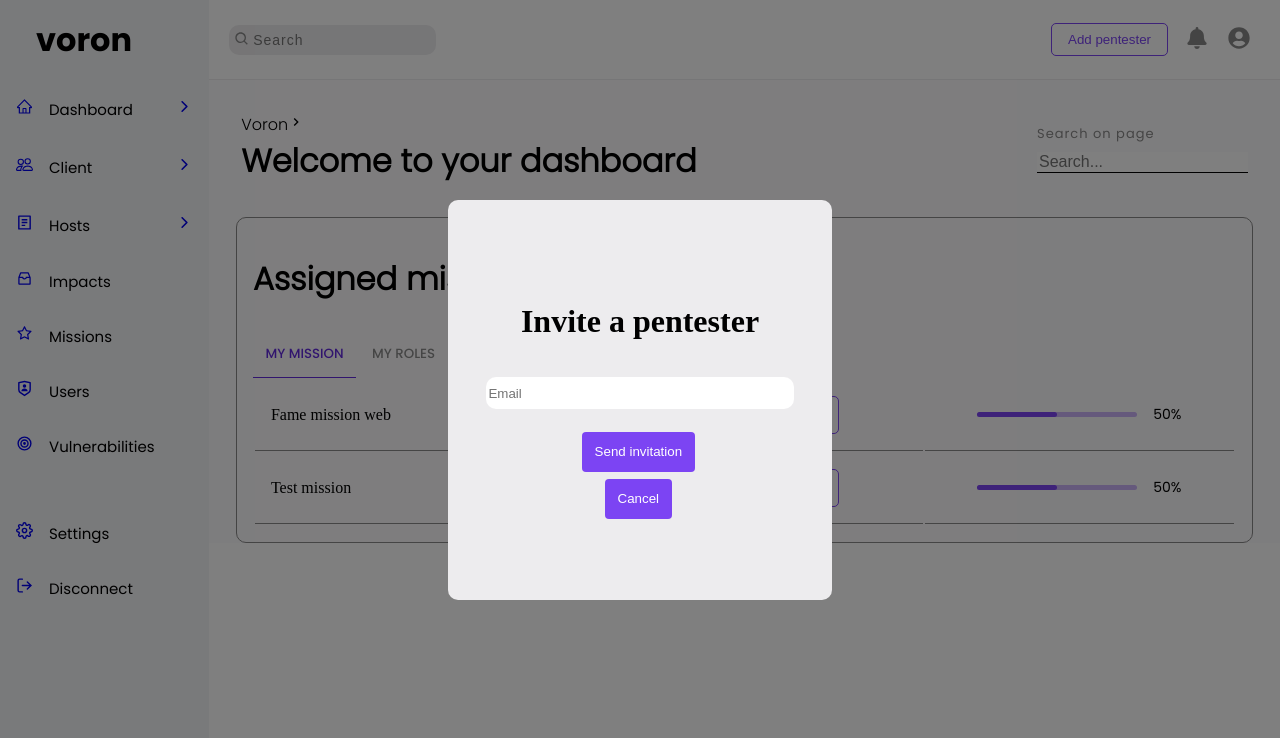
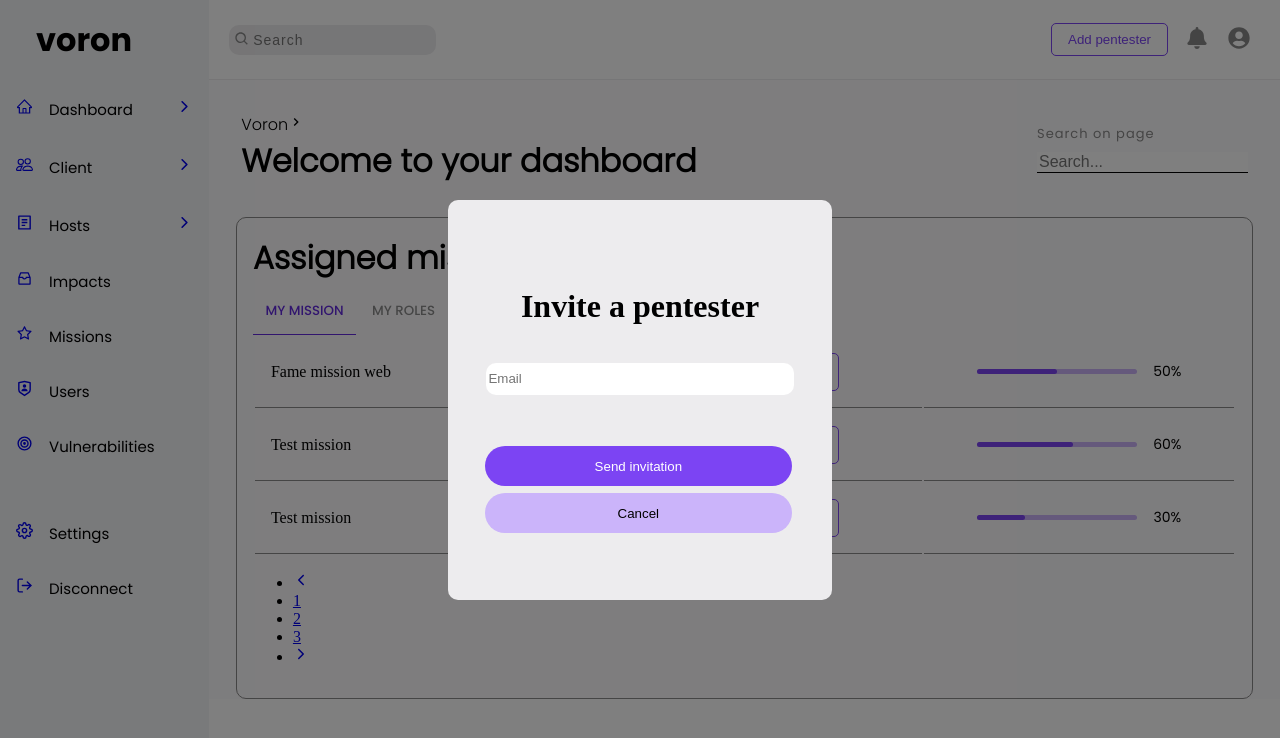
Before and after one commit to vrn-sh/erp, a React (Vite) app in the folder web/: page /dashboard in a window 1280 px wide. Both pictures are taken after a click on the button "Add pentester". Shown: the top 738 px of the page. Built offline with nearby package versions, Linux system fonts and the light colour scheme.

Commit message:
adding pagination

```diff
--- a/web/src/component/SideBar/SideBar.scss
+++ b/web/src/component/SideBar/SideBar.scss
@@ -52,6 +52,11 @@
     padding: 0.5rem 1rem;
     border-radius: 5px;
     margin: 0 0.5rem;
+}
+
+.borderBtn:hover {
+    background-color: var(--hover-effect);
+    transition: .5s ease-in-out;
 }
 
 .input::placeholder {
@@ -177,6 +182,22 @@
     margin: 1rem;
 }
 
-.sendBtn {
+.error {
+    width: 80%;
+    font-family: "Poppins-Regular";
+    text-align: left;
+    font-size: 13px;
+    color: red;
+}
+
+.sendBtn, .cancelBtn {
     min-width: 10px;
+    width: 80%;
+    border-radius: 20px;
+    transition: .3s ease-in-out;
 }
+
+.cancelBtn {
+    color: var(--black);
+    background-color: var(--gradient-primary-btn);
+}
--- a/web/src/component/SideBar/TopBar.tsx
+++ b/web/src/component/SideBar/TopBar.tsx
@@ -5,9 +5,28 @@ import * as FaIcons from 'react-icons/fa';
 
 export default function TopBar() {
     const [popup, setPopup] = useState(false);
+    const [email, setEmail] = useState('');
+    const [errorEmail, setErrorEmail] = useState('');
+
+    const checkEmail = (e: React.ChangeEvent<HTMLInputElement>) => {
+        setEmail(e.target.value);
+
+        if (!/^\S+@\S+\.\S+$/.test(email)) {
+            setErrorEmail('Please enter valid email address.');
+        } else if (/^\S+@\S+\.\S+$/.test(email)) {
+            setErrorEmail('');
+        }
+    };
 
     const popupClick = () => {
         setPopup(!popup);
+    };
+
+    const sendInvitation = () => {
+        if (email !== '' && errorEmail === '') {
+            // send API here
+            popupClick();
+        }
     };
 
     return (
@@ -44,16 +63,22 @@ export default function TopBar() {
                     <div className="popup-overlay">
                         <h1>Invite a pentester</h1>
                         <input
-                            type="text"
+                            type="email"
                             placeholder="Email"
                             className="popup-input"
+                            onChange={checkEmail}
                         />
-                        <button type="button" className="sendBtn">
+                        <p className="error">{errorEmail}</p>
+                        <button
+                            type="button"
+                            className="sendBtn"
+                            onClick={sendInvitation}
+                        >
                             Send invitation
                         </button>
                         <button
                             type="button"
-                            className="sendBtn"
+                            className="cancelBtn"
                             onClick={popupClick}
                         >
                             Cancel
--- a/web/src/pages/Dashboard/Dashboard.scss
+++ b/web/src/pages/Dashboard/Dashboard.scss
@@ -78,6 +78,7 @@
 }
 
 .dashboard-table h1 {
+    @extend .non-margin-padding;
     font-family: "Poppins-Light";
 }
 
@@ -111,10 +112,12 @@
 
 table {
     width: 100%;
+    max-height: 100px;
+    overflow: auto;
 }
 
 td {
-    border-bottom:1px solid var(--gray-btn);
+    border-bottom: 1px solid var(--gray-btn);
     padding: 1rem;
 }
 
--- a/web/src/pages/Dashboard/DashboardMission.tsx
+++ b/web/src/pages/Dashboard/DashboardMission.tsx
@@ -1,5 +1,6 @@
 import React, { useState } from 'react';
 import './Dashboard.scss';
+import * as IoIcons from 'react-icons/io';
 import { IDashboardMission } from './DashboardMission.type';
 
 type Props = {
@@ -9,10 +10,38 @@ type Props = {
 function DashboardMission(props: Props) {
     const { list } = props;
     const [active, setActive] = useState('1');
-    const [finish] = useState(50);
+
+    // Pagination
+    const [currentPage, setCurrentPage] = useState(1);
+    const recordsPerPage = 3;
+    const lastIndex = currentPage * recordsPerPage;
+    const firstIndex = lastIndex - recordsPerPage;
+    const records = list.slice(firstIndex, lastIndex);
+    const npage = Math.ceil(list.length / recordsPerPage);
+    const nums = [...Array(npage + 1).keys()].slice(1);
+
+    const nextPage = () => {
+        if (currentPage !== npage) {
+            setCurrentPage(currentPage + 1);
+        }
+    };
+
+    const prePage = () => {
+        if (currentPage > 1) {
+            setCurrentPage(currentPage - 1);
+        }
+    };
+
+    const changePage = (n: number) => {
+        setCurrentPage(n);
+    };
 
     const handleClick = (event: any) => {
         setActive(event.target.id);
+    };
+
+    const getwidth = (n: number) => {
+        return `${n.toString()}%`;
     };
 
     // const updatePercent = (n: number) => {
@@ -44,8 +73,9 @@ function DashboardMission(props: Props) {
                     </button>
                 </div>
                 <table>
-                    {list.map((mission) => {
+                    {records.map((mission) => {
                         return (
+                            <tbody>
                                 <tr key={mission.id}>
                                     <td>{mission.name}</td>
                                     <td>{mission.type}</td>
@@ -68,20 +98,59 @@ function DashboardMission(props: Props) {
                                                 <div
                                                     className="process-container"
                                                     style={{
-                                                    width: `${finish}%`,
-                                                    transition: 'width 0.5s',
+                                                        width: getwidth(
+                                                            mission.percent
+                                                        ),
+                                                        transition:
+                                                            'width 0.5s',
                                                     }}
                                                 />
                                             </div>
                                             <span className="process-percent">
-                                            {finish}%
+                                                {mission.percent}%
                                             </span>
                                         </div>
                                     </td>
                                 </tr>
+                            </tbody>
                         );
                     })}
                 </table>
+                <nav>
+                    <ul className="pagination">
+                        <li className="page-item">
+                            <a href="#" className="page-link" onClick={prePage}>
+                                <IoIcons.IoIosArrowBack />
+                            </a>
+                        </li>
+                        {nums.map((n) => {
+                            return (
+                                <li
+                                    className={`page-item ${
+                                        currentPage === n ? 'active' : ''
+                                    }`}
+                                >
+                                    <a
+                                        href="#"
+                                        className="page-link"
+                                        onClick={() => changePage(n)}
+                                    >
+                                        {n}
+                                    </a>
+                                </li>
+                            );
+                        })}
+                        <li className="page-item">
+                            <a
+                                href="#"
+                                className="page-link"
+                                onClick={nextPage}
+                            >
+                                <IoIcons.IoIosArrowForward />
+                            </a>
+                        </li>
+                    </ul>
+                </nav>
             </div>
         </div>
     );
--- a/web/src/pages/Dashboard/DashboardMission.type.ts
+++ b/web/src/pages/Dashboard/DashboardMission.type.ts
@@ -2,6 +2,7 @@ export interface IDashboardMission {
     id: number;
     name: string;
     type: string;
+    percent: number;
     open: string; // Path
     edit: string; // Edit url
 }
@@ -11,6 +12,7 @@ export const DashboardMissionList: IDashboardMission[] = [
         id: 0,
         name: 'Fame mission web',
         type: 'Web penetration test',
+        percent: 50,
         open: '',
         edit: '',
     },
@@ -18,6 +20,47 @@ export const DashboardMissionList: IDashboardMission[] = [
         id: 1,
         name: 'Test mission',
         type: 'Web penetration test',
+        percent: 60,
+        open: '',
+        edit: '',
+    },
+    {
+        id: 2,
+        name: 'Test mission',
+        type: 'Web penetration test',
+        percent: 30,
+        open: '',
+        edit: '',
+    },
+    {
+        id: 3,
+        name: 'Test mission',
+        type: 'Web penetration test',
+        percent: 0,
+        open: '',
+        edit: '',
+    },
+    {
+        id: 4,
+        name: 'Test mission',
+        type: 'Web penetration test',
+        percent: 60,
+        open: '',
+        edit: '',
+    },
+    {
+        id: 5,
+        name: 'Test mission 100',
+        type: 'Web penetration test',
+        percent: 100,
+        open: '',
+        edit: '',
+    },
+    {
+        id: 6,
+        name: 'Test mission',
+        type: 'Web penetration test',
+        percent: 60,
         open: '',
         edit: '',
     },
```
Also changed, not shown: web/.eslintrc.cjs. Lines whose indentation alone changed are shown as unchanged.
